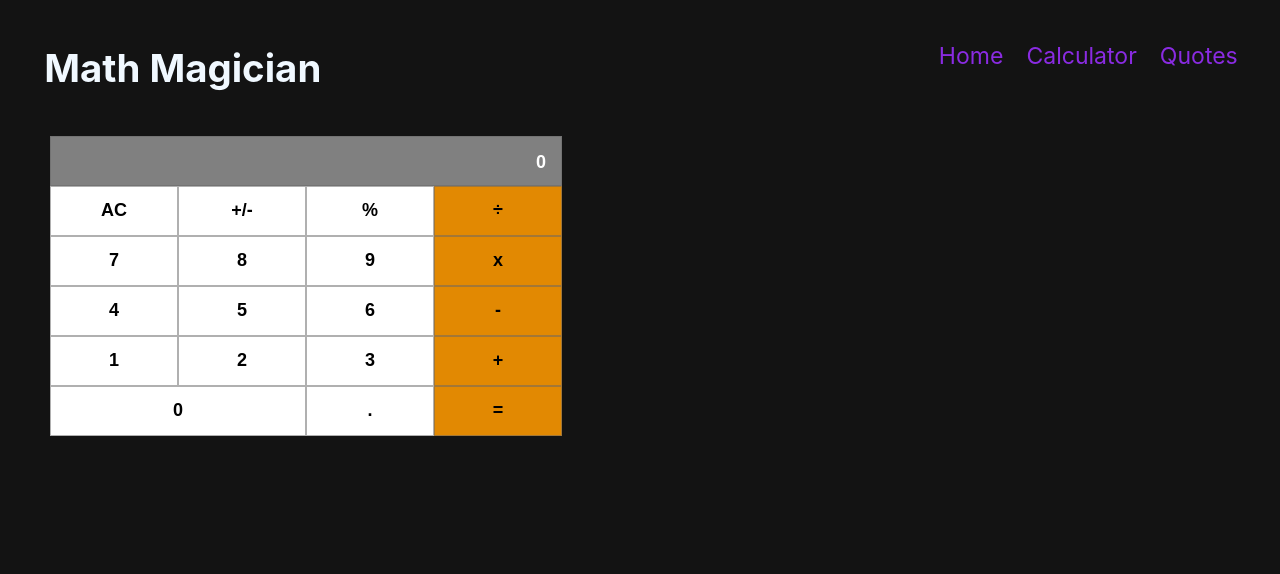
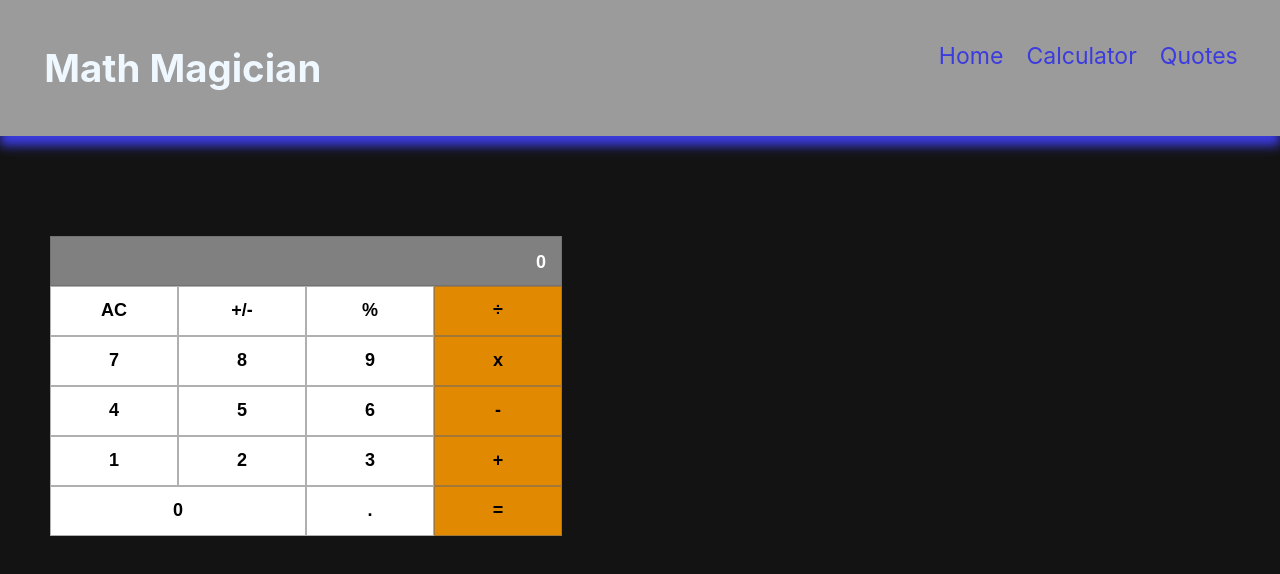
Before and after one commit to MaganaAsiati/math_magic, a React (Create React App) app: page /calculator in a window 1280 px wide. Shown: the top 574 px of the page. Built offline with nearby package versions, Linux system fonts and the light colour scheme.

Commit message:
retouch my style

```diff
--- a/src/App.css
+++ b/src/App.css
@@ -15,6 +15,8 @@ header {
   padding: 1em;
   color: aliceblue;
   font-size: 1.2em;
+  background-color: #9b9b9b;
+  box-shadow: 0 10px 10px 0 rgb(59, 59, 223);
 }
 
 nav {
@@ -28,5 +30,5 @@ nav {
 
 nav > a {
   text-decoration: none;
-  color: blueviolet;
+  color: rgb(59, 59, 223);
 }
--- a/src/components/Calculator.css
+++ b/src/components/Calculator.css
@@ -1,5 +1,6 @@
 .calculator_container {
   margin-left: 50px;
+  margin-top: 100px;
   width: 40%;
   background-color: #9b9b9b;
   justify-content: center;
```
